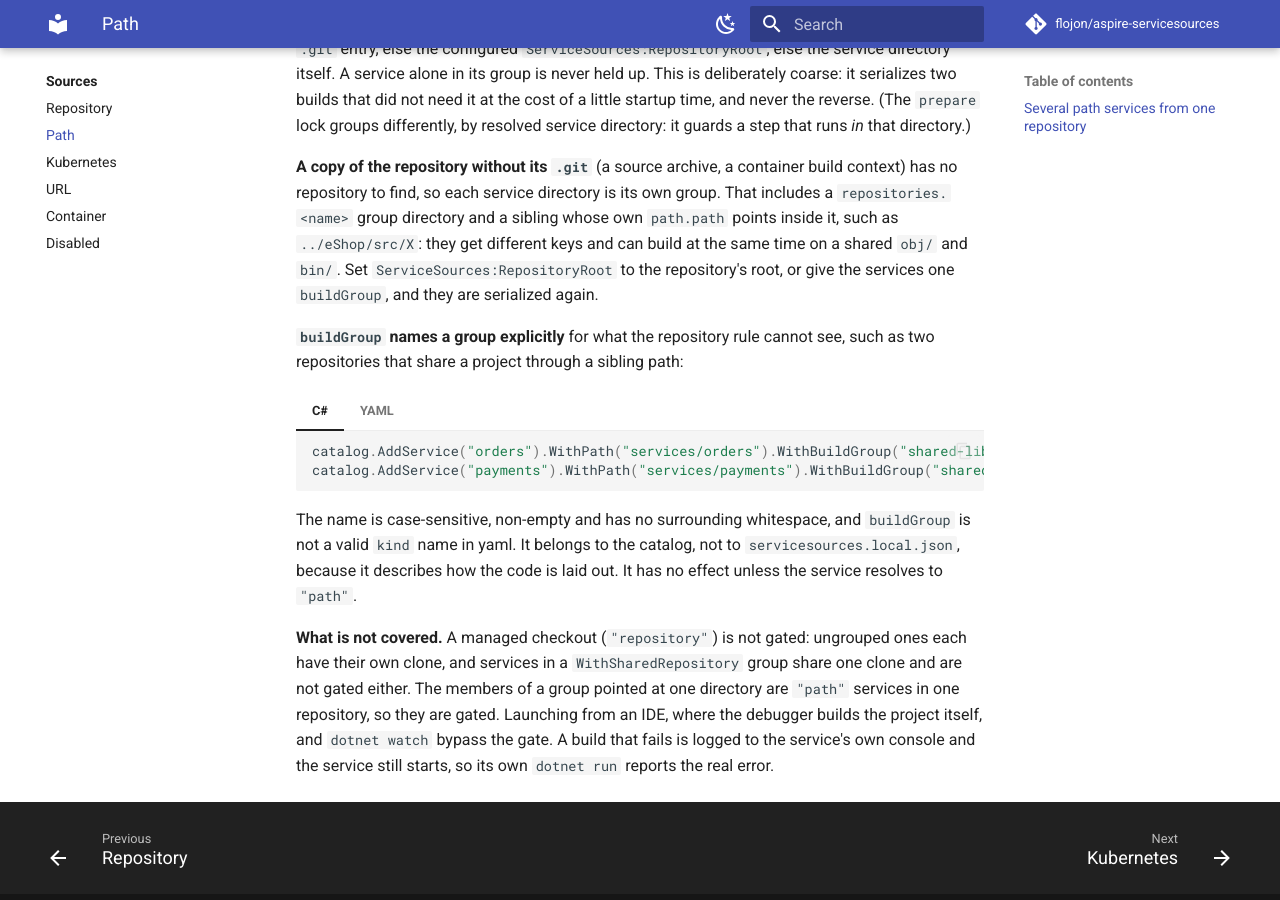
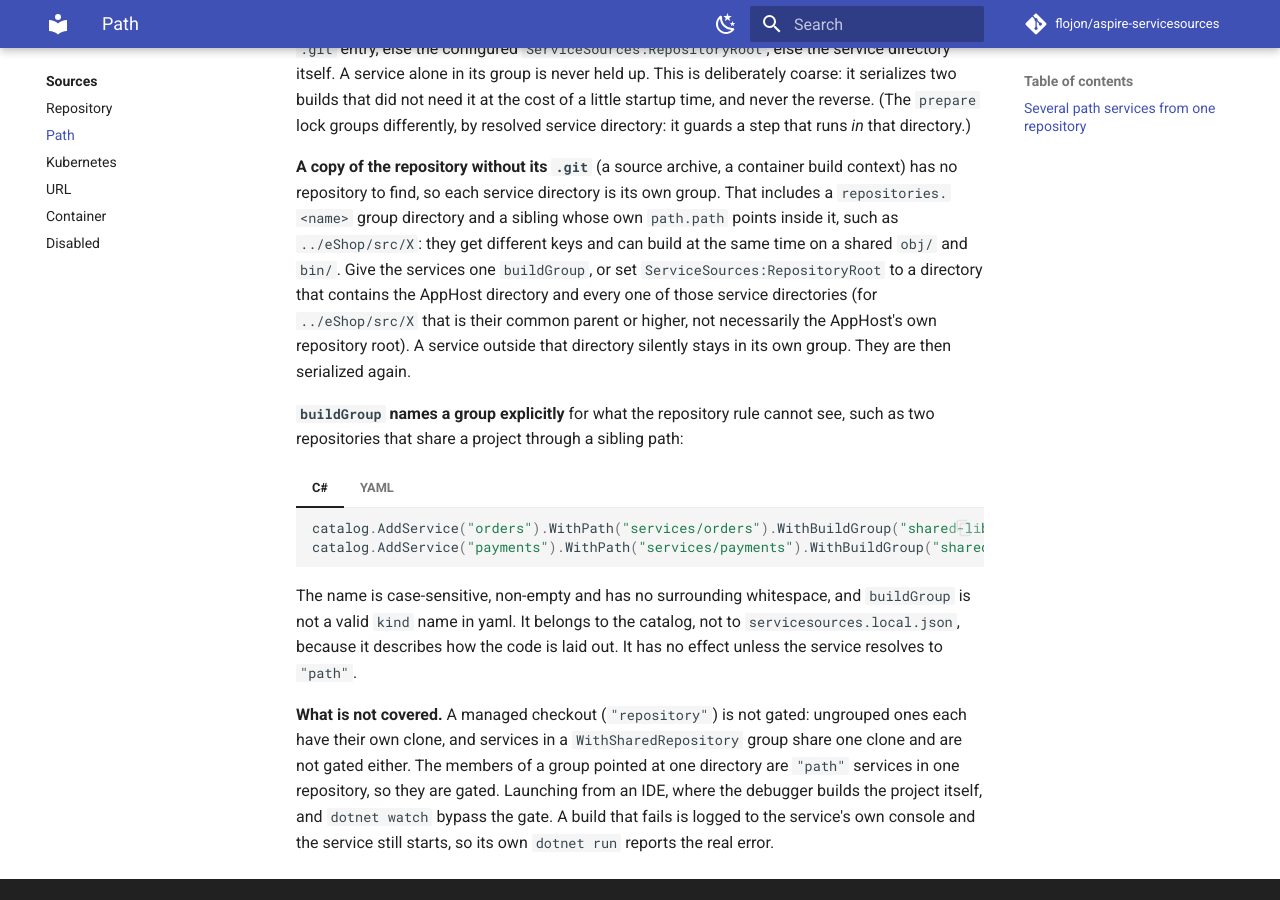
Before and after one commit to flojon/aspire-servicesources, an MkDocs documentation site: the page built from docs/sources/path.md, in a window 1280 px wide and 900 px high, scrolled down 3691 px. Built offline with MkDocs 1.6.1 and Material for MkDocs 9.7.7, drawn with Linux system fonts in a browser that asks for light colours; comment, search, counter and statistics services are not loaded.

Commit message:
Say the configured root must contain every service directory; swap a tautological test
Co-Authored-By: Claude Sonnet 5.5 <noreply@anthropic.com>

```diff
--- a/docs/sources/path.md
+++ b/docs/sources/path.md
@@ -196,9 +196,11 @@ that directory.)
 **A copy of the repository without its `.git`** (a source archive, a container build context) has no
 repository to find, so each service directory is its own group. That includes a `repositories.<name>`
 group directory and a sibling whose own `path.path` points inside it, such as `../eShop/src/X`: they
-get different keys and can build at the same time on a shared `obj/` and `bin/`. Set
-`ServiceSources:RepositoryRoot` to the repository's root, or give the services one `buildGroup`, and
-they are serialized again.
+get different keys and can build at the same time on a shared `obj/` and `bin/`. Give the services
+one `buildGroup`, or set `ServiceSources:RepositoryRoot` to a directory that contains the AppHost
+directory and every one of those service directories (for `../eShop/src/X` that is their common
+parent or higher, not necessarily the AppHost's own repository root). A service outside that
+directory silently stays in its own group. They are then serialized again.
 
 **`buildGroup` names a group explicitly** for what the repository rule cannot see, such as two
 repositories that share a project through a sibling path:
```
